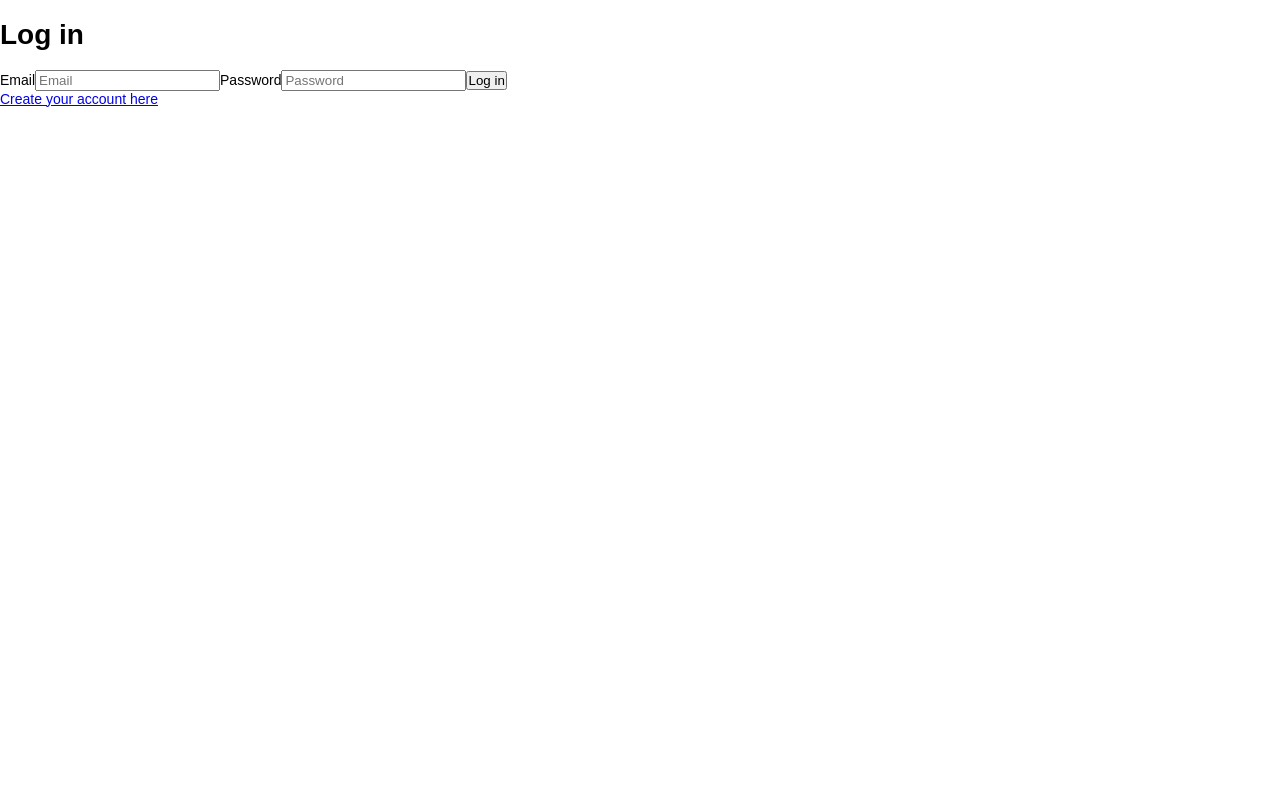
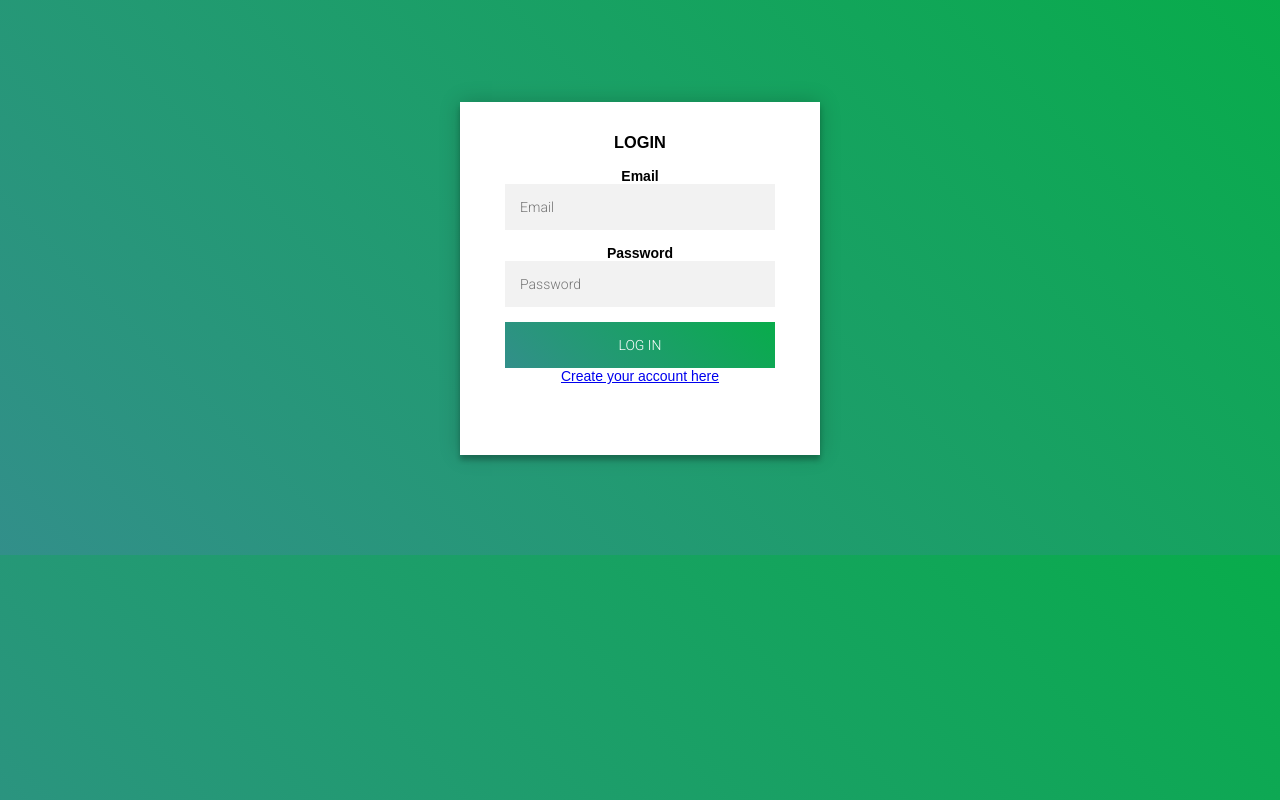
Before and after one commit to Ryoocht/MatchingMoviePairs, a React (Create React App) app: page / in a window 1280 px wide. Built offline with nearby package versions, Linux system fonts and the light colour scheme; no server answers.

Commit message:
login form

```diff
--- a/src/auth/Login.js
+++ b/src/auth/Login.js
@@ -2,6 +2,7 @@ import React, { useContext } from "react";
 import { withRouter } from "react-router";
 import { Link } from "react-router-dom";
 import { AuthContext } from "./AuthProvider";
+import "../style/Auth.css";
 
 const Login = ({ history }) => {
     const { login } = useContext(AuthContext);
@@ -14,20 +15,22 @@ const Login = ({ history }) => {
     };
 
     return (
-        <div>
-            <h1>Log in</h1>
-            <form onSubmit={handleSubmit}>
-                <label>
-                    Email
-                    <input name="email" type="email" placeholder="Email" />
-                </label>
-                <label>
-                    Password
-                    <input name="password" type="password" placeholder="Password" />
-                </label>
-                <button type="submit">Log in</button>
-            </form>
-            <Link to="/signup">Create your account here</Link>
+        <div className="login-page animate">
+            <div className="form">
+                <div className="login">
+                    <div className="login-header">
+                        <h3>LOGIN</h3>
+                    </div>
+                    <form className="login-form" onSubmit={handleSubmit}>
+                        <label for="email"><b>Email</b></label>
+                            <input name="email" type="email" placeholder="Email" />
+                        <label for="password"><b>Password</b></label>
+                            <input name="password" type="password" placeholder="Password" />
+                        <button type="submit">Log in</button>
+                    </form>
+                    <Link to="/signup">Create your account here</Link>
+                </div>
+            </div>
         </div>
     );
 };
--- a/src/auth/PrivateRoute.js
+++ b/src/auth/PrivateRoute.js
@@ -9,7 +9,7 @@ const PrivateRoute = ({ component, ...rest }) => {
     //When currentUser return true then component = Home
     //If return value is false then jump to Login component
     const Component = currentUser ? component : Login;
-    return <Route {...rest} component={Component, Component} />;
+    return <Route {...rest} component={Component} />;
 };
 
 export default PrivateRoute;
--- a/src/auth/SignUp.js
+++ b/src/auth/SignUp.js
@@ -2,6 +2,7 @@ import React, { useContext } from "react";
 import { withRouter } from "react-router";
 import { AuthContext } from "./AuthProvider";
 import { Link } from "react-router-dom";
+import "../style/Auth.css";
 
 const SignUp = ({ history }) => {
   const { signup } = useContext(AuthContext);
--- a/src/containers/App.js
+++ b/src/containers/App.js
@@ -10,6 +10,7 @@ import NavBar from "../components/NavBar";
 import CardTable from "./CardTable";
 import Status from "../components/Status";
 
+
 const App = () => {
     return (
         <AuthProvider>
@@ -17,8 +18,8 @@ const App = () => {
                 <Switch>
                     <Route exact path="/login" component={Login} />
                     <Route exact path="/signup" component={SignUp} />
-                    <PrivateRoute exact path="/" component={Home, NavBar} />
-
+                    <PrivateRoute exact path="/" component={Home} />
+                    <NavBar />
                     <Route exact path="/game" component={CardTable} />
                     <Route exact path="/status" component={Status} />
                     <Route render={() => <p>not found.</p>} />
--- /dev/null
+++ b/src/style/Auth.css
@@ -0,0 +1,94 @@
+@import url(https://fonts.googleapis.com/css?family=Roboto:300);
+header .header{
+  background-color: #fff;
+  height: 45px;
+}
+header a img{
+  width: 134px;
+margin-top: 4px;
+}
+.login-page {
+  width: 360px;
+  padding: 8% 0 0;
+  margin: auto;
+}
+.login-page .form .login{
+  margin-top: -31px;
+margin-bottom: 26px;
+}
+.form {
+  position: relative;
+  z-index: 1;
+  background: #FFFFFF;
+  max-width: 360px;
+  margin: 0 auto 100px;
+  padding: 45px;
+  text-align: center;
+  box-shadow: 0 0 20px 0 rgba(0, 0, 0, 0.2), 0 5px 5px 0 rgba(0, 0, 0, 0.24);
+}
+.form input {
+  font-family: "Roboto", sans-serif;
+  outline: 0;
+  background: #f2f2f2;
+  width: 100%;
+  border: 0;
+  margin: 0 0 15px;
+  padding: 15px;
+  box-sizing: border-box;
+  font-size: 14px;
+}
+.form button {
+  font-family: "Roboto", sans-serif;
+  text-transform: uppercase;
+  outline: 0;
+  background-color: #328f8a;
+  background-image: linear-gradient(45deg,#328f8a,#08ac4b);
+  width: 100%;
+  border: 0;
+  padding: 15px;
+  color: #FFFFFF;
+  font-size: 14px;
+  -webkit-transition: all 0.3 ease;
+  transition: all 0.3 ease;
+  cursor: pointer;
+}
+.form .message {
+  margin: 15px 0 0;
+  color: #b3b3b3;
+  font-size: 12px;
+}
+.form .message a {
+  color: #4CAF50;
+  text-decoration: none;
+}
+
+.container {
+  position: relative;
+  z-index: 1;
+  max-width: 300px;
+  margin: 0 auto;
+}
+
+body {
+  background-color: #328f8a;
+  background-image: linear-gradient(45deg,#328f8a,#08ac4b);
+  font-family: "Roboto", sans-serif;
+  -webkit-font-smoothing: antialiased;
+  -moz-osx-font-smoothing: grayscale;
+}
+
+  /* Add Zoom Animation */
+  .animate {
+    -webkit-animation: animatezoom 0.6s;
+    animation: animatezoom 0.6s
+  }
+
+  @-webkit-keyframes animatezoom {
+    from {-webkit-transform: scale(0)}
+    to {-webkit-transform: scale(1)}
+  }
+
+  @keyframes animatezoom {
+    from {transform: scale(0)}
+    to {transform: scale(1)}
+  }
```
